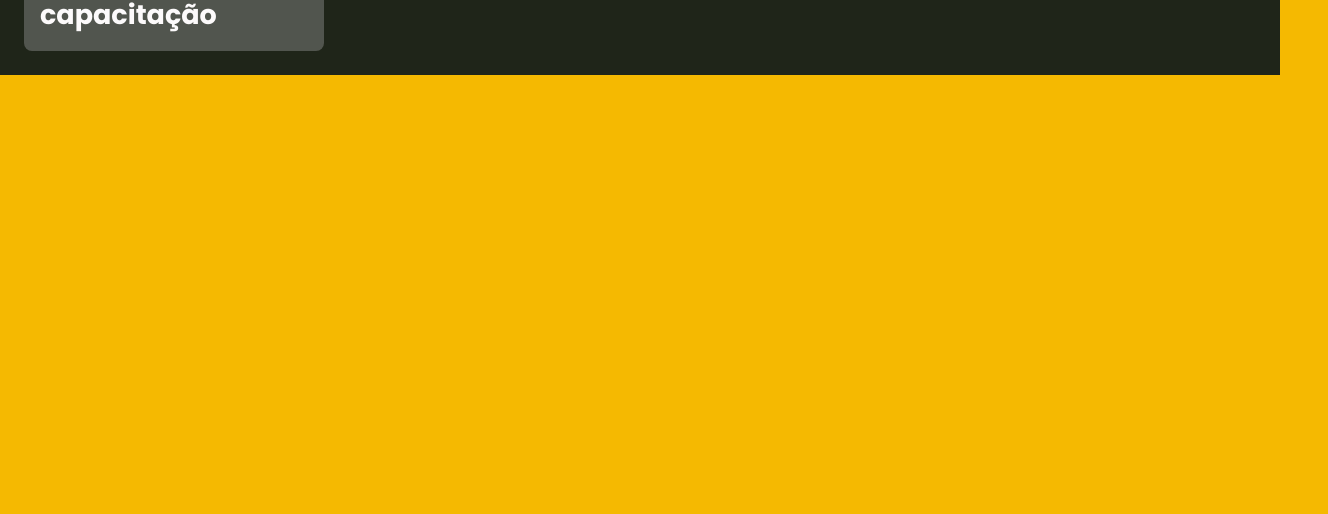
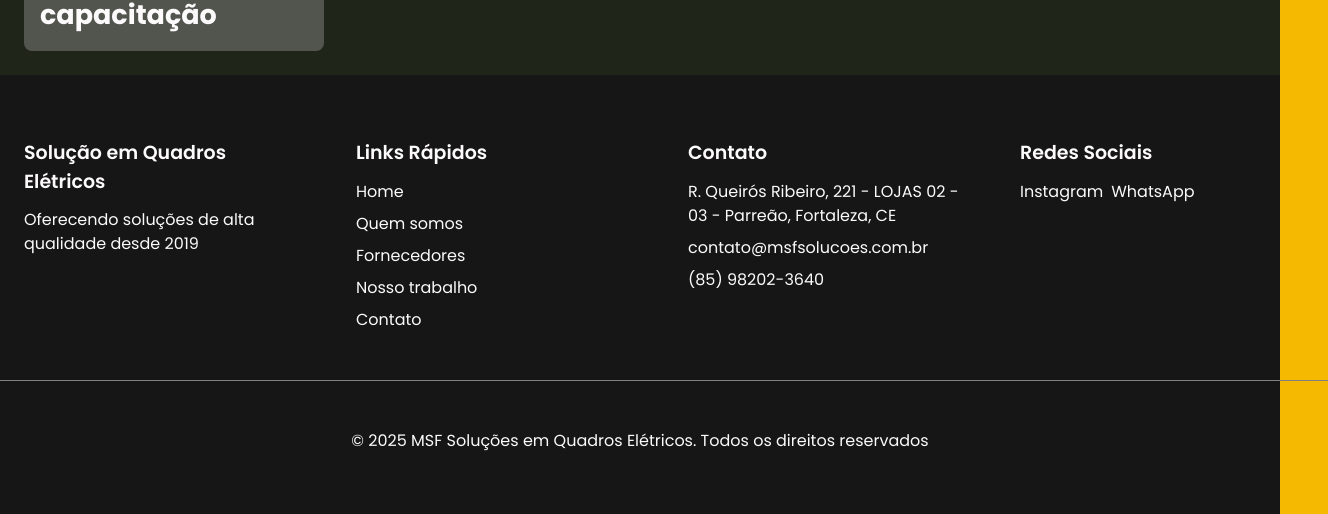
Before and after one commit to samuelabreu00/MSF, a React (Vite) app: page / in a window 1280 px wide. Shown: the part 2610-3124 px from the top of the page, 1328 px wide, since content can reach past the window. Before the commit the page ends 2685 px from the top, so only its background shows below. Built offline with nearby package versions, Linux system fonts and the light colour scheme; grey boxes are pictures that could not be loaded.

Commit message:
adicionado footer

```diff
--- a/src/App.tsx
+++ b/src/App.tsx
@@ -1,3 +1,4 @@
+import { Footer } from './components/footer'
 import { Header } from './components/header'
 import { Fornecedores } from './screens/fornecedores'
 import { Home } from './screens/home'
@@ -13,6 +14,7 @@ function App() {
      <Sobre/>
      <Fornecedores/>
      <Serviços/>
+     <Footer/>
     </>
   )
 }
```
